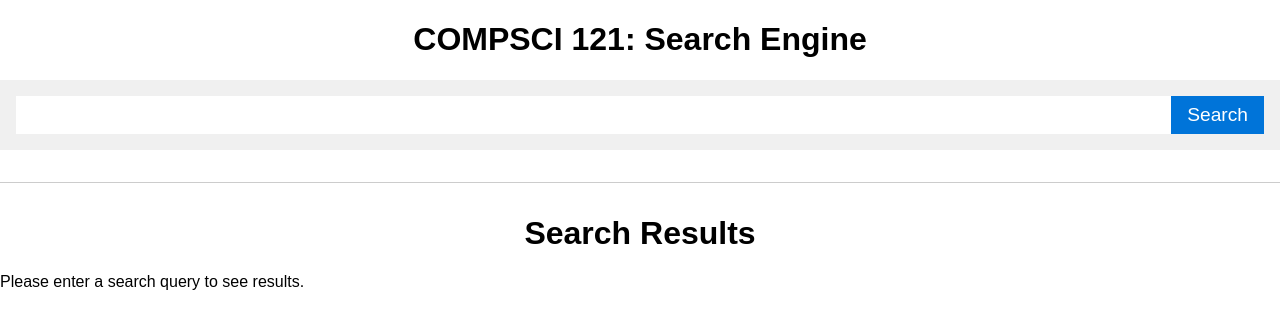
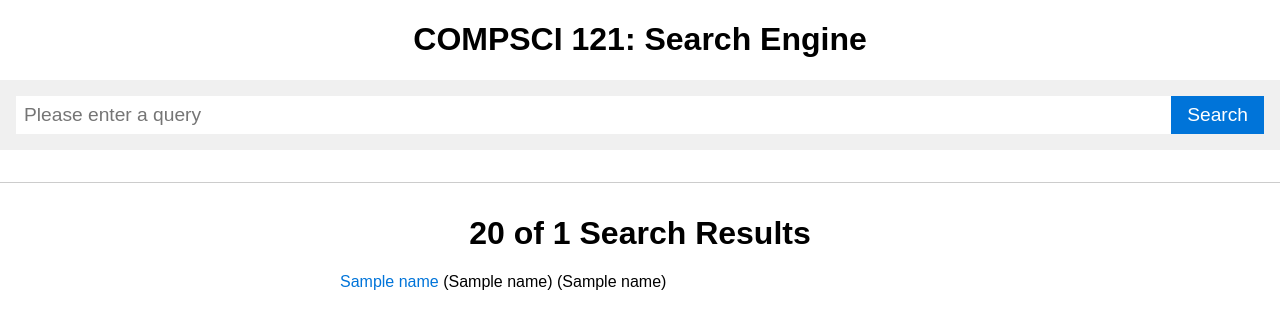
Before and after one commit to ikiya13/Project-3, a Flask app: template templates/index.html in a window 1280 px wide. Shown: the top 329 px of the page. Run offline with Flask 2, Linux system fonts and the light colour scheme; the template is opened without the code that fills it: most values are stand-ins (such as "Sample title", 1, 10 or a date in 2020); parts of the project's set-up code (start-up, migrations or seed data) failed here and were passed over.

Commit message:
Consolidates html files into one and adds another layer of error handling.

```diff
--- a/app.py
+++ b/app.py
@@ -45,9 +45,7 @@ def search_route():
         if not num_results:
             num_results = 0
 
-        return render_template('results.html', results=results, num_results=num_results, urljoin=urljoin)
-    else:
-        return render_template('index.html')
+        return render_template('index.html', results=results, num_results=num_results, urljoin=urljoin)
 
 
 if __name__ == '__main__':
--- a/indexer.py
+++ b/indexer.py
@@ -170,7 +170,10 @@ def search(index, query):
             queryLemmas.append(nltk.stem.WordNetLemmatizer().lemmatize(token, get_wordnet_pos(token)))
 
     # Get the set of URLs for each token
-    postings = [set(index[token]) for token in queryLemmas]
+    postings = []
+    for token in queryLemmas:
+        if token in index:
+            postings.append(set(index[token]))
 
     #check to see if the posting list is empty
     if len(postings) == 0:
--- a/templates/base.html
+++ /dev/null
@@ -1,65 +0,0 @@
-<!DOCTYPE html>
-<html>
-  <head>
-    <title>{% block title %}COMPSCI 121 Search Engine{% endblock %}</title>
-    <style>
-      body {
-        font-family: sans-serif;
-        margin: 0;
-      }
-      form {
-        display: flex;
-        justify-content: center;
-        padding: 1rem;
-        background-color: #f0f0f0;
-      }
-      input[type="text"] {
-        font-size: 1.2rem;
-        padding: 0.5rem;
-        border: none;
-        flex: 1;
-      }
-      button[type="submit"] {
-        font-size: 1.2rem;
-        padding: 0.5rem 1rem;
-        background-color: #0074d9;
-        color: #fff;
-        border: none;
-        cursor: pointer;
-      }
-      hr {
-        margin: 2rem 0;
-        border: none;
-        border-top: 1px solid #ccc;
-      }
-      ul {
-        list-style: none;
-        margin: 0 auto;
-        max-width: 600px;
-        padding: 0;
-      }
-      li {
-        margin-bottom: 1rem;
-      }
-      a {
-        color: #0074d9;
-        text-decoration: none;
-      }
-      a:hover {
-        text-decoration: underline;
-      }
-      h1 {
-        text-align: center;
-      }
-    </style>
-  </head>
-  <body>
-    <h1>COMPSCI 121: Search Engine</h1>
-    <form method="POST">
-      <input type="text" name="query" value="{% block query %}{% endblock %}" />
-      <button type="submit">Search</button>
-    </form>
-    <hr />
-    {% block content %}{% endblock %}
-  </body>
-</html>
--- a/templates/index.html
+++ b/templates/index.html
@@ -1,5 +1,86 @@
-{% extends "base.html" %} {% block query %} {{ request.form.query }} {% endblock
-%} {% block content %}
-<h1>Search Results</h1>
-<p>Please enter a search query to see results.</p>
-{% endblock %}
+<!DOCTYPE html>
+<html>
+  <head>
+    <title>{% block title %}COMPSCI 121 Search Engine{% endblock %}</title>
+    <style>
+      body {
+        font-family: sans-serif;
+        margin: 0;
+      }
+      form {
+        display: flex;
+        justify-content: center;
+        padding: 1rem;
+        background-color: #f0f0f0;
+      }
+      input[type="text"] {
+        font-size: 1.2rem;
+        padding: 0.5rem;
+        border: none;
+        flex: 1;
+      }
+      button[type="submit"] {
+        font-size: 1.2rem;
+        padding: 0.5rem 1rem;
+        background-color: #0074d9;
+        color: #fff;
+        border: none;
+        cursor: pointer;
+      }
+      hr {
+        margin: 2rem 0;
+        border: none;
+        border-top: 1px solid #ccc;
+      }
+      ul {
+        list-style: none;
+        margin: 0 auto;
+        max-width: 600px;
+        padding: 0;
+      }
+      li {
+        margin-bottom: 1rem;
+      }
+      a {
+        color: #0074d9;
+        text-decoration: none;
+      }
+      a:hover {
+        text-decoration: underline;
+      }
+      h1 {
+        text-align: center;
+      }
+    </style>
+  </head>
+  <body>
+    <h1>COMPSCI 121: Search Engine</h1>
+    <form method="POST">
+      <input type="text" name="query" placeholder="Please enter a query" />
+      <button type="submit">Search</button>
+    </form>
+    <hr />
+    <!-- code to display the number of results -->
+      {% if num_results %}
+      <h1>20 of {{ num_results }} Search Results</h1>
+      {% else %}
+      <h1>No Search Results</h1>
+      {% endif %}
+
+      <!-- code to display the results -->
+      {% if results %}
+      <ul>
+        {% for url in results.keys() %}
+        <li>
+            <!-- show the url, score, and snippet -->
+          <a href="{{ urljoin('https://', url) }}">{{ results[url][1] }}</a> ({{ results[url][0] }})
+          ({{results[url][2]}})
+        </li>
+        {% endfor %}
+      </ul>
+      <!-- if there are no results returned -->
+      {% else %}
+      <p>No results found.</p>
+      {% endif %}
+  </body>
+</html>
```
Also changed, not shown: main.py (+6 -3 lines), templates/results.html (deleted, +0 -20 lines).
